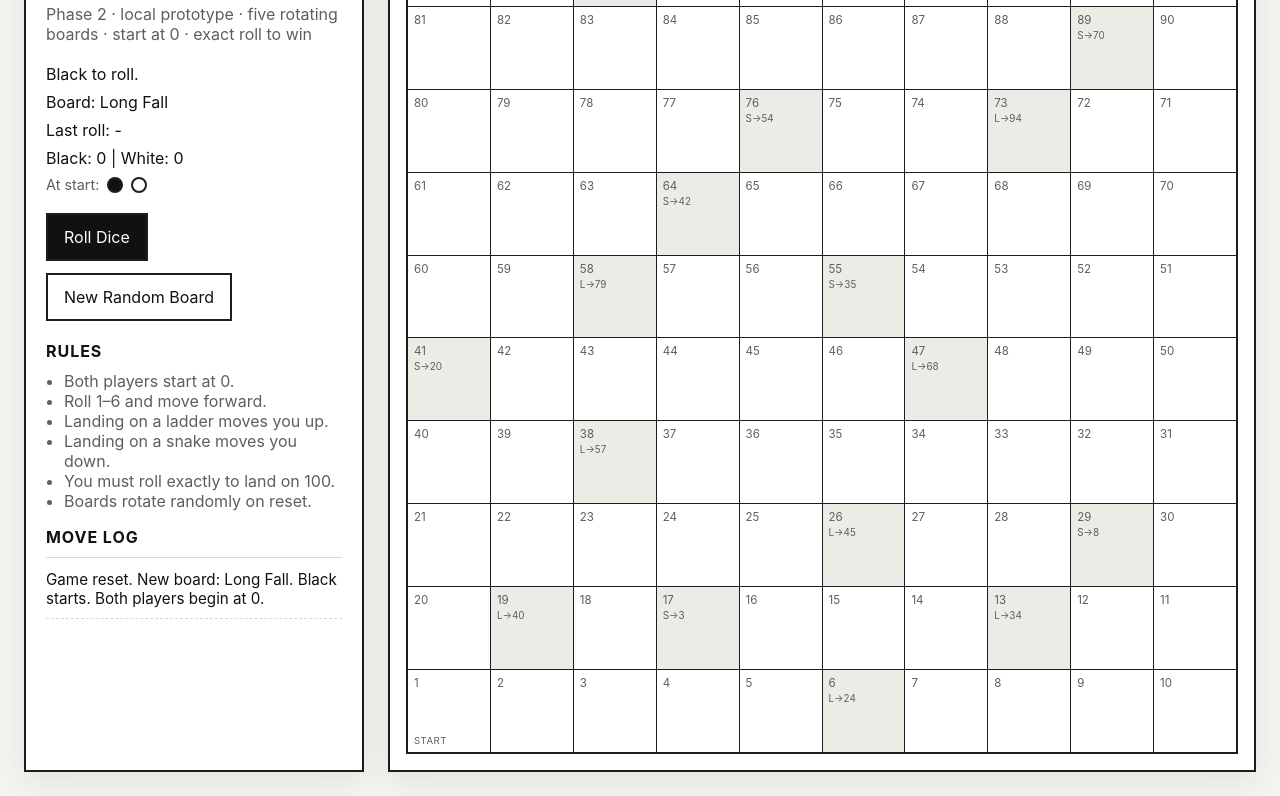
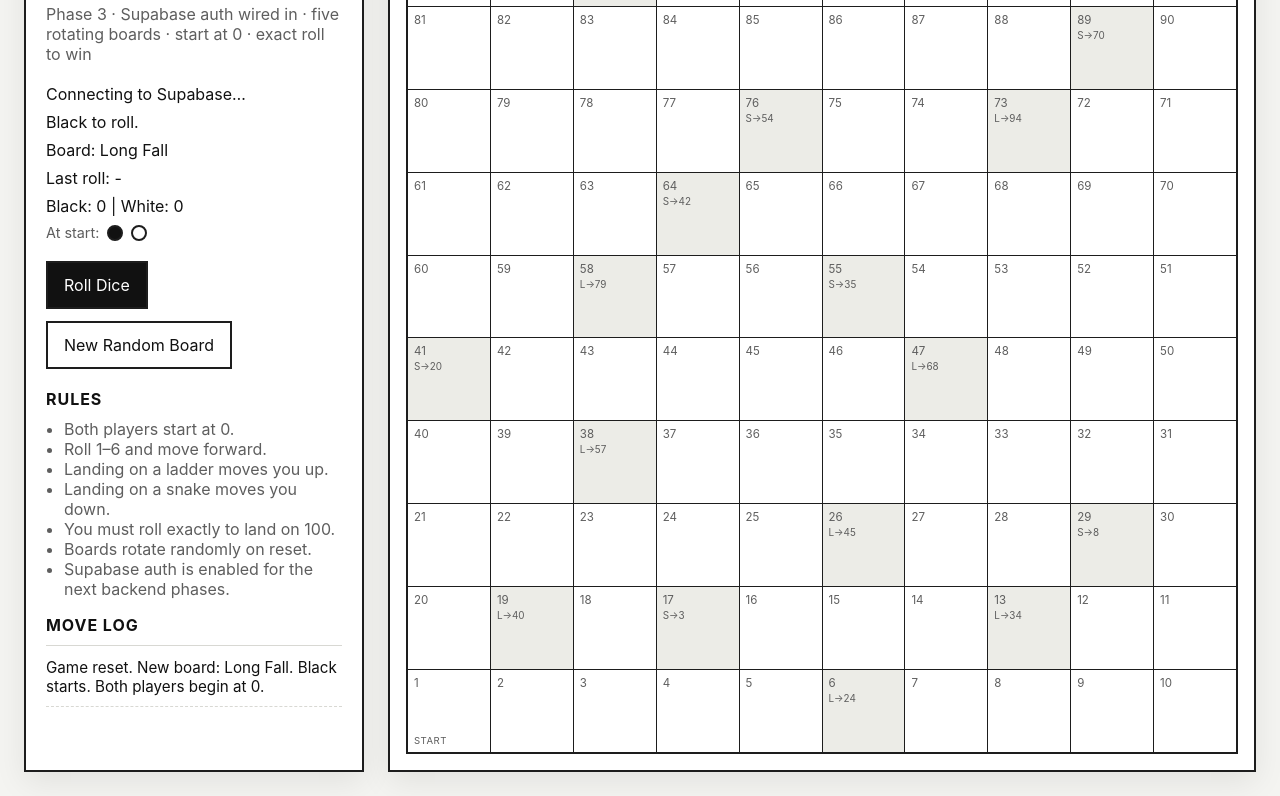
Before and after one commit to ripponmarshall-netizen/snakeandladder, a plain HTML site: page index.html in a window 1280 px wide. Shown: the part 120-916 px from the top of the page. Drawn offline with Linux system fonts and the light colour scheme.

Commit message:
Update index.html

```diff
--- a/index.html
+++ b/index.html
@@ -10,9 +10,10 @@
   <main class="app">
     <section class="panel">
       <h1>Snakes and Ladders</h1>
-      <p class="sub">Phase 2 · local prototype · five rotating boards · start at 0 · exact roll to win</p>
+      <p class="sub">Phase 3 · Supabase auth wired in · five rotating boards · start at 0 · exact roll to win</p>
 
       <div class="stats">
+        <p id="authStatus">Connecting to Supabase…</p>
         <p id="status">Loading game…</p>
         <p id="boardName">Board: -</p>
         <p id="lastRoll">Last roll: -</p>
@@ -33,6 +34,7 @@
           <li>Landing on a snake moves you down.</li>
           <li>You must roll exactly to land on 100.</li>
           <li>Boards rotate randomly on reset.</li>
+          <li>Supabase auth is enabled for the next backend phases.</li>
         </ul>
       </section>
 
```
